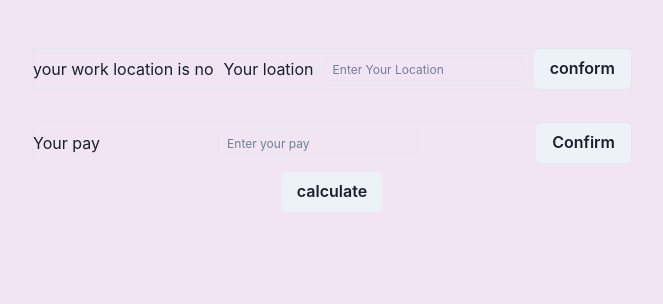
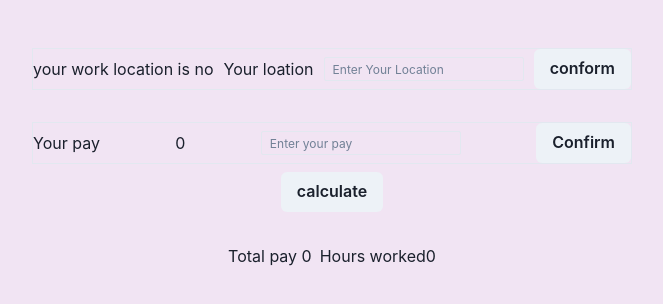
Before and after one commit to Diwashnembang/payment_calculator, a React (Create React App) app: page / in a window 1280 px wide. Shown: the top 304 px of the page, without its empty margins (308-971 px from the left). Built offline with nearby package versions, Linux system fonts and the light colour scheme; no server answers.

Commit message:
added status component

```diff
--- a/src/GetUserLocation.js
+++ b/src/GetUserLocation.js
@@ -2,18 +2,15 @@ import { useEffect, useState } from "react";
 
 const GetUserLocation = (prop) => {
   const [userLocation, setUserLocation] = useState(prop);
-  const sucess = (props) => {
+  const sucess = (position) => {
     //  sucessfully  got user location
-    setUserLocation(props);
+    setUserLocation(position);
   };
   const error = () => {
     console.log("error ");
   };
   useEffect(() => {
-    const getLocation = async () => {
-      await navigator.geolocation.watchPosition(sucess, error);
-    };
-    getLocation();
+    navigator.geolocation.watchPosition(sucess, error);
   }, [prop]);
 
   return [userLocation];
--- a/src/components/App.js
+++ b/src/components/App.js
@@ -1,6 +1,7 @@
 import { Box, VStack } from "@chakra-ui/react";
 import Location from "./Location";
 import Calculator from "./Calculator";
+import Status from "./Status";
 import React, { useEffect, useState } from "react";
 
 const App = () => {
@@ -16,7 +17,8 @@ const App = () => {
       <Location
         userWorkLocationInfo={{ userWorkLocation, setUserWorkLocation }}
       />
-      <Calculator />
+      <Calculator userPayInfo={{pay, setPay}}/>
+      <Status pay={pay} totalPay={total} setTotalPay={setTotal}/>
     </VStack>
   );
 };
--- a/src/components/Calculator.js
+++ b/src/components/Calculator.js
@@ -1,6 +1,11 @@
 import { Box, Input, VStack, Text, HStack, Button } from "@chakra-ui/react";
+import { useRef } from "react";
 
-const Calculator = () => {
+const Calculator = ({ userPayInfo }) => {
+  const payInputRef = useRef("");
+  const handleClick = () => {
+    userPayInfo.setPay(payInputRef.current.value);
+  };
   return (
     <VStack>
       <HStack
@@ -10,8 +15,14 @@ const Calculator = () => {
         width={"600px"}
       >
         <Text fontSize={"ml"}>Your pay</Text>
-        <Input placeholder="Enter your pay" size="xs" width={"200px"} />
-        <Button>Confirm</Button>
+        <Text fontSize={"ml"}>{userPayInfo.pay}</Text>
+        <Input
+          placeholder="Enter your pay"
+          size="xs"
+          width={"200px"}
+          ref={payInputRef}
+        />
+        <Button onClick={handleClick}>Confirm</Button>
       </HStack>
       <Box>
         <Button>calculate</Button>
--- /dev/null
+++ b/src/components/Status.js
@@ -0,0 +1,12 @@
+import { Box, HStack } from "@chakra-ui/react";
+
+const Status = ({ pay, totalPay, setTotalPay }) => {
+  return (
+    <HStack>
+      <Box id="total-earned">Total pay 0</Box>
+      <Box id="hours-worked">Hours worked0</Box>
+    </HStack>
+  );
+};
+
+export default Status;
```
